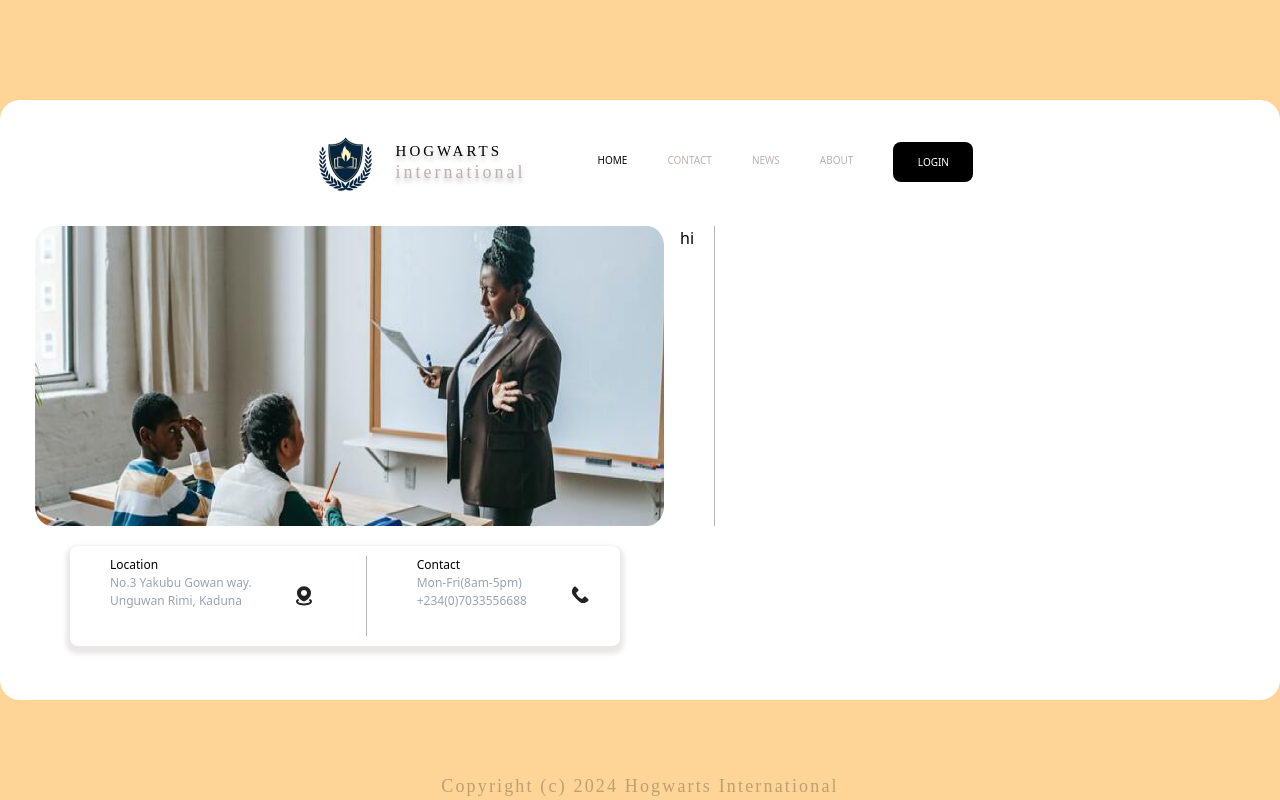
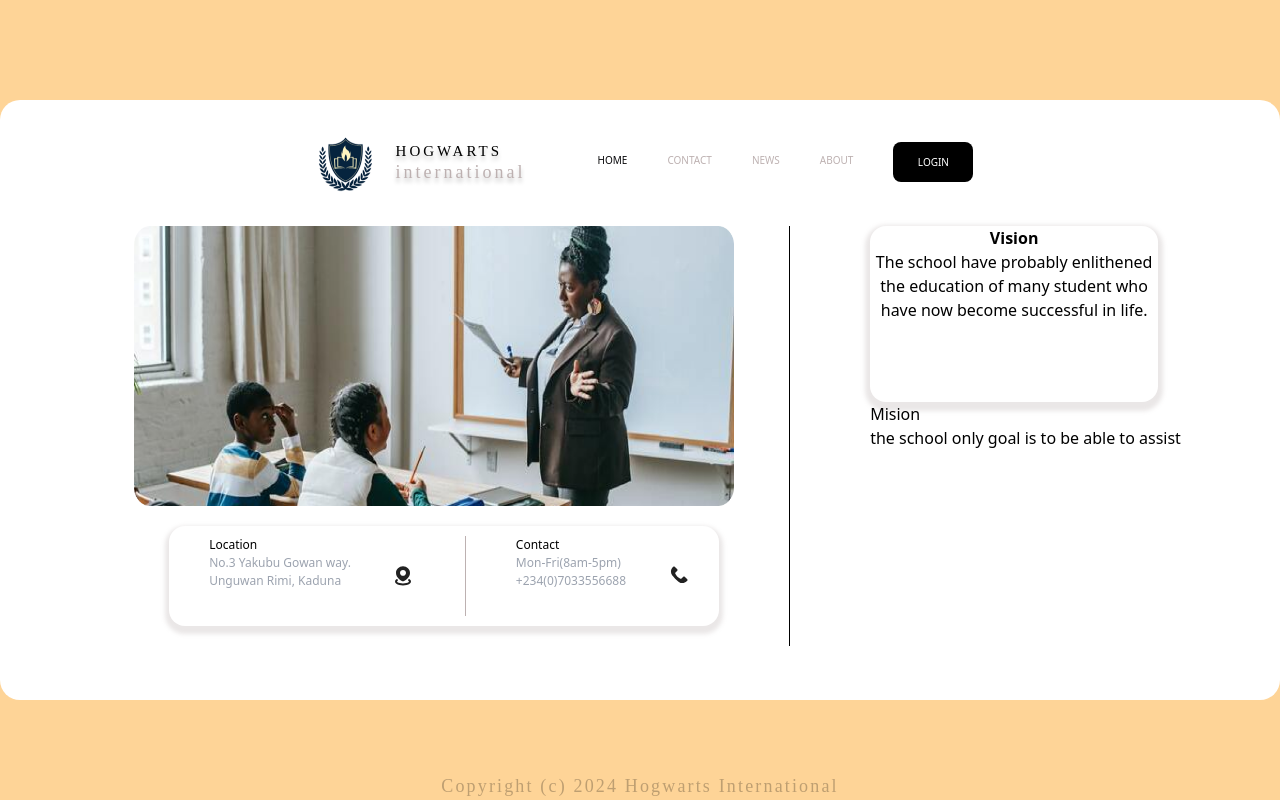
Before and after one commit to bibcode/hogwarts, a React (Create React App) app: page / in a window 1280 px wide. Built offline with nearby package versions, Linux system fonts and the light colour scheme.

Commit message:
few changes

```diff
--- a/src/App.js
+++ b/src/App.js
@@ -1,4 +1,5 @@
 import Home from "./home";
+import Info from "./info";
 import Navbar from "./navbar";
 
 function App() {
@@ -6,7 +7,10 @@ function App() {
     <div className="App">
       <div className="container">
         <Navbar/>
-          <Home/>
+        <div className="content flex justify-center">
+        <Home/>
+          <Info/>
+        </div>
       </div>
       <p className="footer">Copyright (c) 2024 Hogwarts International</p>
     </div>
--- a/src/home.js
+++ b/src/home.js
@@ -5,7 +5,7 @@ const Home = () => {
         <div className="home flex">
             <div className="img">
                 <img className='carousel' src={img} alt="img Carousel" />
-                <div className=" info bg-white rounded-lg flex">
+                <div className=" info bg-white rounded-2xl flex">
                     <div className='location flex'>
                         <div>
                             <h2>Location</h2>
@@ -24,8 +24,6 @@ const Home = () => {
                         <div>
                             <h2>Contact</h2>
                             <p className='text-gray-400'>Mon-Fri(8am-5pm)</p>
-
-
                             <p className='text-gray-400'>+234(0)7033556688</p>
                         </div>
                         <div className="mt-7 ml-10">
@@ -38,10 +36,6 @@ const Home = () => {
                 </div>
 
             </div>
-            <div className="news">
-                hi
-            </div>
-
         </div>
     );
 }
--- a/src/index.css
+++ b/src/index.css
@@ -31,12 +31,10 @@ body{
 }
 
 .carousel{
-  padding-right: 50px;
   display: block;
-  border-right: 1px  #bdb1b1 solid;
   justify-content: left;
-  width: 680px;
-  height: 300px;
+  width: 600px;
+  height: 280px;
   position: relative;
   left: 35px;
 }
@@ -65,6 +63,7 @@ font-family: Germania One;
 font-size: 18px;
 line-height: 124.6%; /* 31.15px */
 letter-spacing: 3px
+
 }
 
 .info{
@@ -87,3 +86,15 @@ letter-spacing: 3px
 .contact{
   padding-left: 50px;
 }
+
+.home{
+  border-right: 1px  #000 solid;
+  padding-right: 50px;
+  border-collapse: separate;
+}
+
+.vision{
+  border-bottom: #000;
+  background-color: rgb(255, 255, 255);
+  box-shadow: 0px 4px 4px 5px rgba(170, 159, 159, 0.25);
+}
--- /dev/null
+++ b/src/info.js
@@ -0,0 +1,18 @@
+const Info = () => {
+    return (
+        <div className="news ml-20">
+            <div className='w-72 h-44 rounded-2xl vision'>
+                <h2 className='text-center font-bold'>Vision</h2>
+                <h4 className='text-center'>The school have probably enlithened the education
+                    of many student who have now become successful in life.
+                </h4>
+            </div>
+            <div className="mision">
+                <h2>Mision</h2>
+                <h4>the school only goal is to be able to assist </h4>
+            </div>
+        </div>
+    );
+}
+
+export default Info;
```
